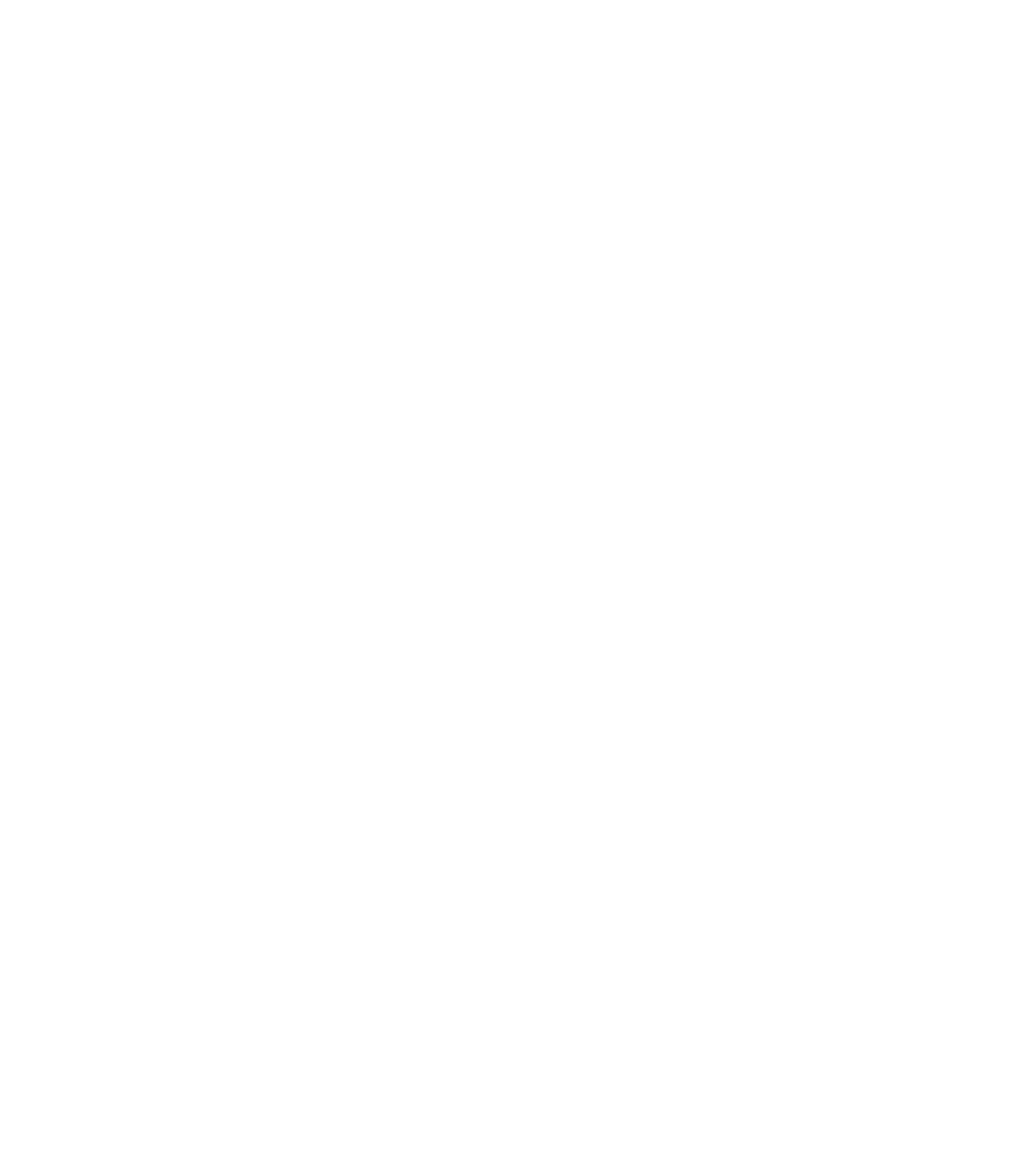
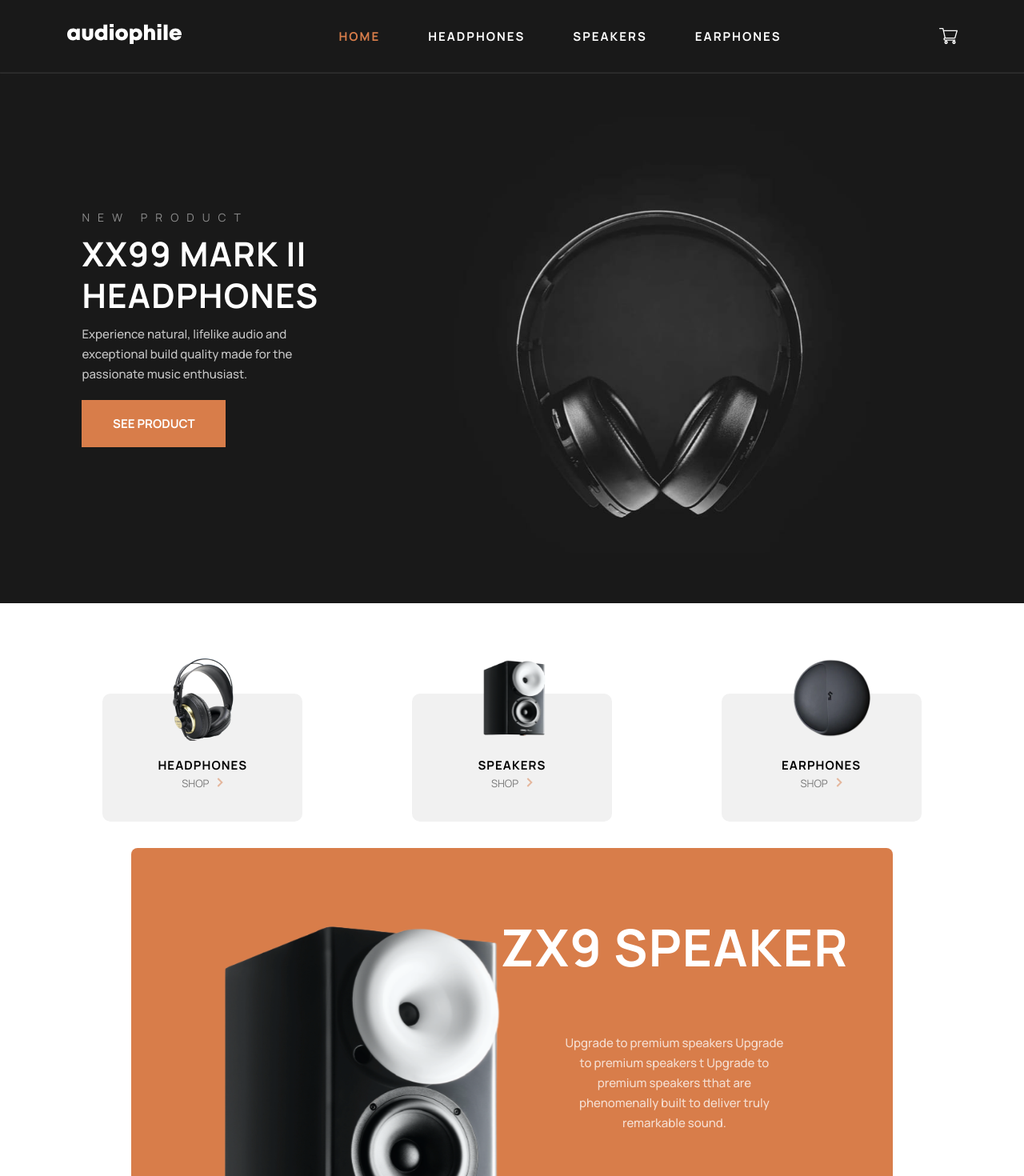
Before and after one commit to dimachilaia/audiophile-ecommerce-project, a React (Create React App) app: page / in a window 1280 px wide. Before the commit this address had no page. Shown: the top 1470 px of the page at 80% size. Before the commit the page ends 800 px from the top, so only its background shows below. Built offline with nearby package versions, Linux system fonts and the light colour scheme.

Commit message:
changed routes

```diff
--- a/src/App.js
+++ b/src/App.js
@@ -14,12 +14,12 @@ function App() {
   return (
     <Fragment>
      <Routes>
-       <Route path='/audiophile-ecommerce-project' element={<Header/>}/>
-       <Route path='/audiophile-ecommerce-project/headphones' element={<Headphones showCart={showCart} setShowCart={setShowCart} showScroll={showScroll} setShowScroll={setShowScroll} />}/>
+       <Route path='/' element={<Header/>}/>
+       <Route path='/headphones' element={<Headphones showCart={showCart} setShowCart={setShowCart} showScroll={showScroll} setShowScroll={setShowScroll} />}/>
 
-       <Route path='/audiophile-ecommerce-project/speakers' element={<Speakers showCart={showCart} setShowCart={setShowCart} showScroll={showScroll} setShowScroll={setShowScroll}/>} />
+       <Route path='/speakers' element={<Speakers showCart={showCart} setShowCart={setShowCart} showScroll={showScroll} setShowScroll={setShowScroll}/>} />
 
-       <Route path='/audiophile-ecommerce-project/earphones' element={<Earphones showCart={showCart} setShowCart={setShowCart} showScroll={showScroll} setShowScroll={setShowScroll}/>} />
+       <Route path='/earphones' element={<Earphones showCart={showCart} setShowCart={setShowCart} showScroll={showScroll} setShowScroll={setShowScroll}/>} />
 
      </Routes>
     </Fragment>
--- a/src/SharedComponents/SecondContainer.jsx
+++ b/src/SharedComponents/SecondContainer.jsx
@@ -84,8 +84,6 @@ const SecondContainer = ({showScroll, showCart}) => {
             </Icons>
          </Footer>
       </MainSectionContainer>
-
-
   )
 }
 
--- a/src/components/ScrollingHead.jsx
+++ b/src/components/ScrollingHead.jsx
@@ -15,7 +15,7 @@ const ScrollingHead = () => {
         <div>
           <img src={headphoneimage} alt="headphone" />
           <div>
-          <NavLink to="/audiophile-ecommerce-project/headphones" style={{color:'#000000', textDecoration:'none'}}>HEADPHONES</NavLink>
+          <NavLink to="/headphones" style={{color:'#000000', textDecoration:'none'}}>HEADPHONES</NavLink>
           <h6>SHOP
           <img src={pathimage} alt="pathimage"/>
          </h6>
@@ -25,7 +25,7 @@ const ScrollingHead = () => {
           <div>
             <img src={speakerimage} alt="speakerimg" />
             <div>
-            <NavLink to="/audiophile-ecommerce-project/speakers" style={{color:'#000000', textDecoration:'none'}}>SPEAKERS</NavLink>
+            <NavLink to="/speakers" style={{color:'#000000', textDecoration:'none'}}>SPEAKERS</NavLink>
             <h6>SHOP
              <img src={pathimage} alt="pathimage"/>
             </h6>
@@ -35,7 +35,7 @@ const ScrollingHead = () => {
           <div>
             <img src={earphonesimage} alt="earphone" />
             <div>
-            <NavLink to="/audiophile-ecommerce-project/earphones" style={{color:'#000000', textDecoration:'none'}}>EARPHONES</NavLink>
+            <NavLink to="/earphones" style={{color:'#000000', textDecoration:'none'}}>EARPHONES</NavLink>
             <h6>SHOP
             <img src={pathimage} alt="pathimage"/>
            </h6>
--- a/src/components/Sections.jsx
+++ b/src/components/Sections.jsx
@@ -26,7 +26,7 @@ const Sections = ({showScroll, showCart}) => {
         <Img src={headphoneimage} alt="headphone"/>
         <HeadphonesInfo>
           <h5>HEADPHONES</h5>
-          <Link to="/audiophile-ecommerce-project/headphones" style={{textDecoration:'none', color:'#000000', fontSize:'13px', opacity:0.5}}>SHOP
+          <Link to="/headphones" style={{textDecoration:'none', color:'#000000', fontSize:'13px', opacity:0.5}}>SHOP
           <img src={pathimage} alt="pathimage"/>
           </Link>
         </HeadphonesInfo>
@@ -36,7 +36,7 @@ const Sections = ({showScroll, showCart}) => {
       <Img src={speakerimage} alt="headphone"/>
       <HeadphonesInfo>
         <h5>SPEAKERS</h5>
-        <Link to="/audiophile-ecommerce-project/speakers" style={{textDecoration:'none', color:'#000000', fontSize:'13px', opacity:'0.5'}}>SHOP
+        <Link to="/speakers" style={{textDecoration:'none', color:'#000000', fontSize:'13px', opacity:'0.5'}}>SHOP
         <img src={pathimage} alt="pathimage"/>
         </Link>
       </HeadphonesInfo>
@@ -46,7 +46,7 @@ const Sections = ({showScroll, showCart}) => {
     <Img src={earphonesimage} alt="headphone"/>
     <HeadphonesInfo>
       <h5>EARPHONES</h5>
-      <Link to="/audiophile-ecommerce-project/earphones" style={{textDecoration:'none', color:'#000000', fontSize:'13px', opacity:'0.5'}}>SHOP
+      <Link to="/earphones" style={{textDecoration:'none', color:'#000000', fontSize:'13px', opacity:'0.5'}}>SHOP
        <img src={pathimage} alt="pathimage"/>
       </Link>
     </HeadphonesInfo>
--- a/src/components/TabletChangedHeader.jsx
+++ b/src/components/TabletChangedHeader.jsx
@@ -8,16 +8,16 @@ const TabletChangedHeader = () => {
 
   return (
     <TabletHeader>
-          <NavLink to="/audiophile-ecommerce-project" style={({isActive})=>{
+          <NavLink to="/" style={({isActive})=>{
             return {color:isActive ? '#D87D4A' : 'white', textDecoration:'none'}
           }}>HOME</NavLink>
-          <NavLink to="/audiophile-ecommerce-project/headphones" style={({isActive})=>{
+          <NavLink to="/headphones" style={({isActive})=>{
             return {color:isActive ? '#D87D4A' : 'white', textDecoration:'none'}
           }}>HEADPHONES</NavLink>
-          <NavLink to="/audiophile-ecommerce-project/speakers" style={({isActive})=>{
+          <NavLink to="/speakers" style={({isActive})=>{
             return {color:isActive ? '#D87D4A' : 'white', textDecoration:'none'}
           }}>SPEAKERS</NavLink>
-          <NavLink to="/audiophile-ecommerce-project/earphones" style={({isActive})=>{
+          <NavLink to="/earphones" style={({isActive})=>{
             return {color:isActive ? '#D87D4A' : 'white', textDecoration:'none'}
           }}>EARPHONES</NavLink>
     </TabletHeader>
```
